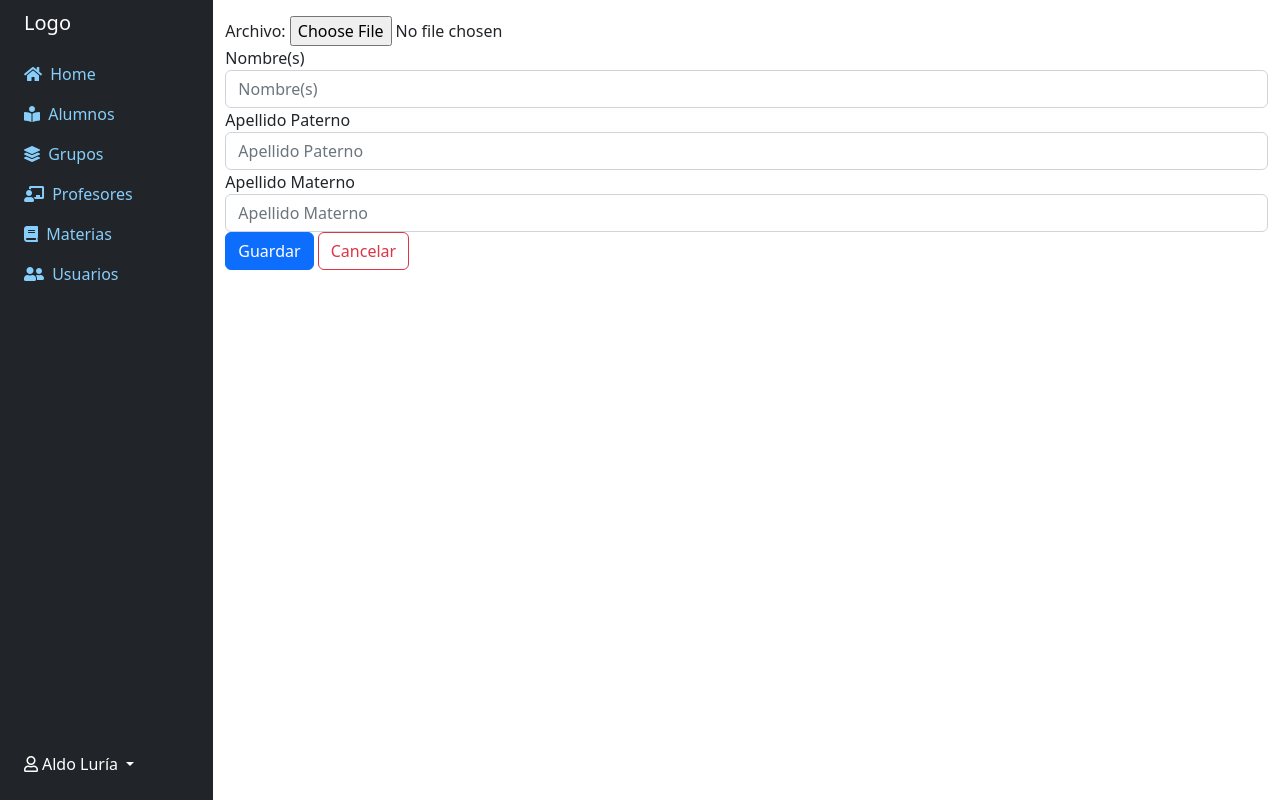
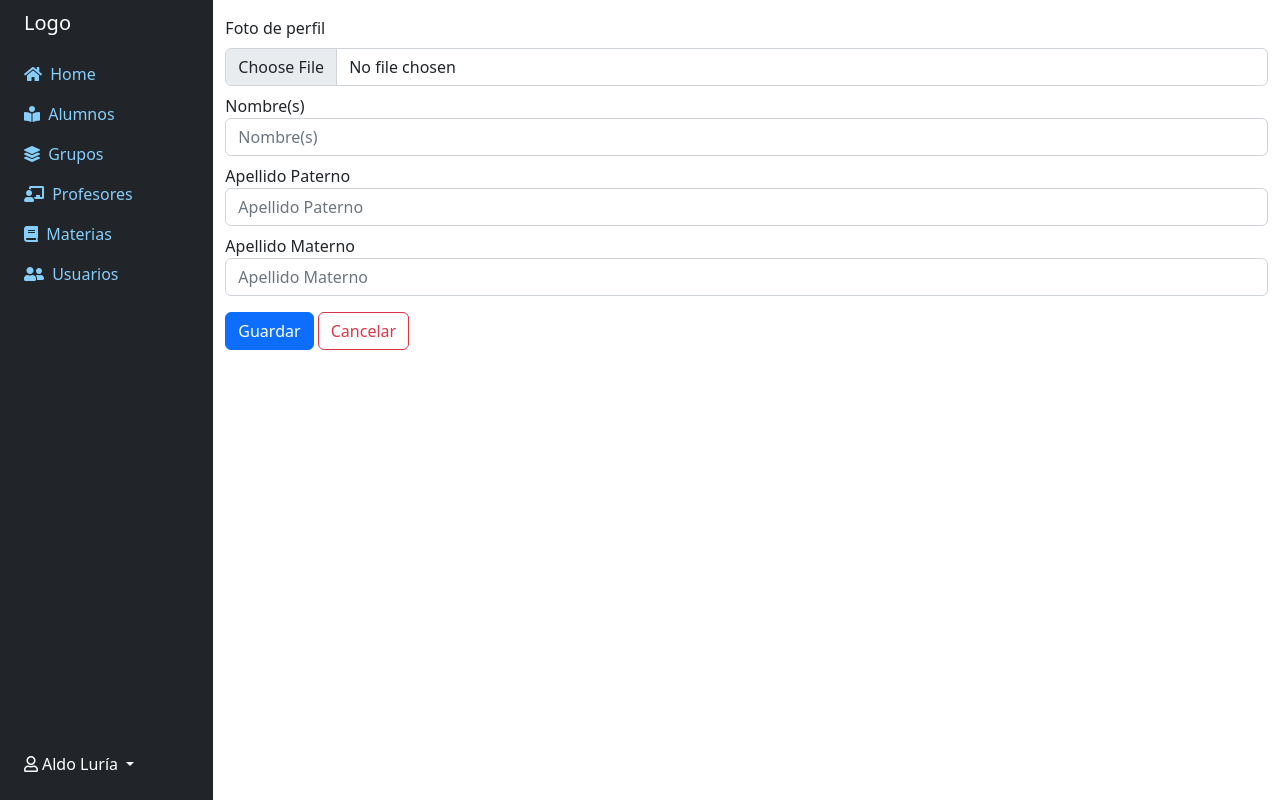
Before and after one commit to aldoluria/tiadsm, a Flask app: page /dashboard/alumnos/nuevo in a window 1280 px wide. Run offline with Flask 3, Linux system fonts and the light colour scheme; some libraries are stand-ins or nearby versions.

Commit message:
Alumnos crear v1.2

```diff
--- a/app/static/css/dashboard.css
+++ b/app/static/css/dashboard.css
@@ -12,3 +12,11 @@ a.layout_admin:hover{
 a.layout_admin:focus{
   color: #17a5de;
 }
+
+a.ver_detalles{
+  color: black;
+}
+a.ver_detalles:hover{
+  color: blue;
+  font-weight: bold;
+}
--- a/app/templates/alumnos.html
+++ b/app/templates/alumnos.html
@@ -14,11 +14,10 @@
   {% endif %}
 {% endwith %}
 
-    <div class="row">
+    <div class="row mb-2">
         <div class="col"><h2>{{titulo}}</h2></div>
         <div class="col text-end"><a href="{{url_for('alumnos_nuevo')}}" class="btn btn-sm btn-primary"><i class="fas fa-plus-circle"></i> Nuevo</a></div>
     </div>
-    <br>
     <div class="table-responsive">
         <table class="table table-striped table-sm table-hover">
           <thead>
@@ -31,7 +30,6 @@
             </tr>
           </thead>
           <tbody>
-
             {% if alumnos %}
             {% for alumno in alumnos %}
                 <tr>
--- a/app/templates/alumnos_nuevo.html
+++ b/app/templates/alumnos_nuevo.html
@@ -8,19 +8,22 @@
 
 <form method="post" action="{{url_for('alumnos_crear')}}" enctype="multipart/form-data">
     <input type="hidden" name="csrf_token" value="{{csrf_token()}}">
-    <label>Archivo:</label>
-        <input type="file" name="Foto" required accept="image/png, .jpeg, .jpg">
-    <div class="form-group">
+
+    <div class="form-group mb-2">
+      <label for="formFile" class="form-label">Foto de perfil</label>
+      <input class="form-control" type="file" id="formFile" name="Foto" required accept="image/png, .jpeg, .jpg">
+    </div>
+    <div class="form-group mb-2">
       <label for="nombre">Nombre(s)</label>
       <input type="text" class="form-control" id="nombre" placeholder="Nombre(s)" name="nombre">
     </div>
 
-    <div class="form-group">
+    <div class="form-group mb-2">
       <label for="paterno">Apellido Paterno</label>
       <input type="text" class="form-control" id="paterno" placeholder="Apellido Paterno" name="paterno">
     </div>
 
-    <div class="form-group">
+    <div class="form-group mb-3">
       <label for="materno">Apellido Materno</label>
       <input type="text" class="form-control" id="materno" placeholder="Apellido Materno" name="materno">
     </div>
```
Also changed, not shown: 1 other file.
